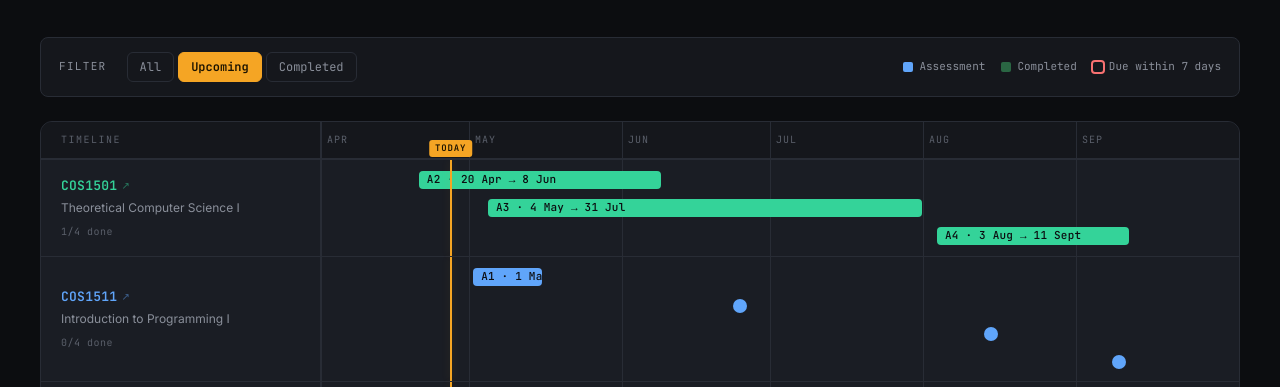
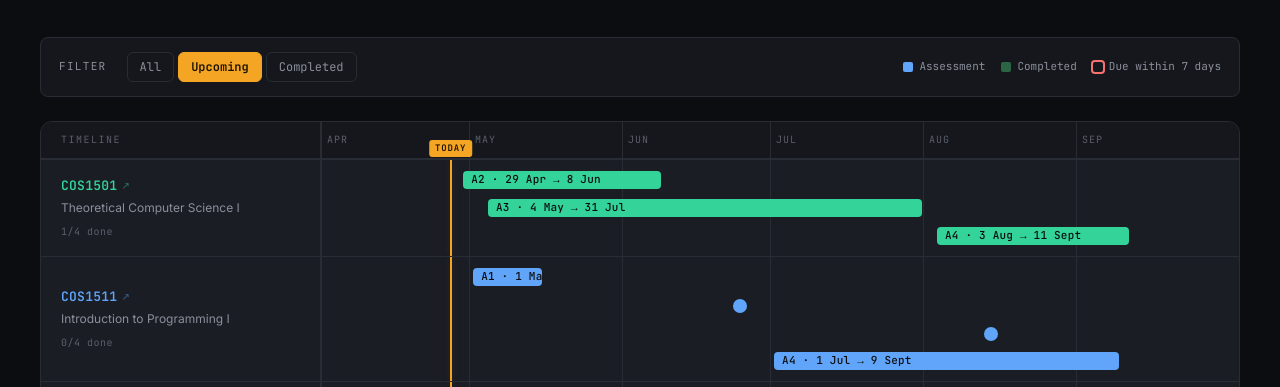
Before and after one commit to JshStadler/unisa_tracker, a plain HTML site: page public/index.html in a window 1280 px wide. Shown: the part 346-733 px from the top of the page. Drawn offline with Linux system fonts and the light colour scheme; no server answers.

Commit message:
Update assessment open dates in index.html

```diff
--- a/public/index.html
+++ b/public/index.html
@@ -633,7 +633,7 @@ const MODULES = [
   { level: 1, code: 'COS1501', title: 'Theoretical Computer Science I', color: 'var(--c-cos1501)', moodleId: 86818,
     assessments: [
       { n: 1, done: true, due: '30 Apr' },
-      { n: 2, open: '20 Apr', due: '8 Jun' },
+      { n: 2, open: '29 Apr', due: '8 Jun' },
       { n: 3, open: '4 May', due: '31 Jul' },
       { n: 4, open: '3 Aug', due: '11 Sep' },
     ]},
@@ -642,7 +642,7 @@ const MODULES = [
       { n: 1, open: '1 May', due: '15 May' },
       { n: 2, due: '24 Jun' },
       { n: 3, due: '14 Aug' },
-      { n: 4, due: '9 Sep' },
+      { n: 4, open: '1 Jul', due: '9 Sep' },
     ]},
   { level: 1, code: 'COS1512', title: 'Introduction to Programming II', color: 'var(--c-cos1512)', moodleId: 86823,
     assessments: [
@@ -655,7 +655,7 @@ const MODULES = [
     assessments: [
       { n: 1, done: true, label: 'Done' },
       { n: 2, done: true, label: 'Done' },
-      { n: 3, due: '22 Jul' },
+      { n: 3, open: '1 Apr', due: '22 Jul' },
       { n: 4, due: '13 Aug' },
       { n: 5, due: '2 Sep' },
     ]},
```
